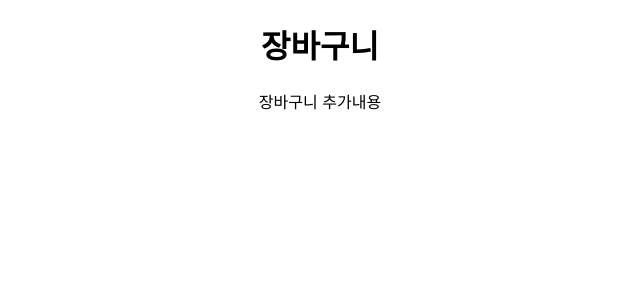
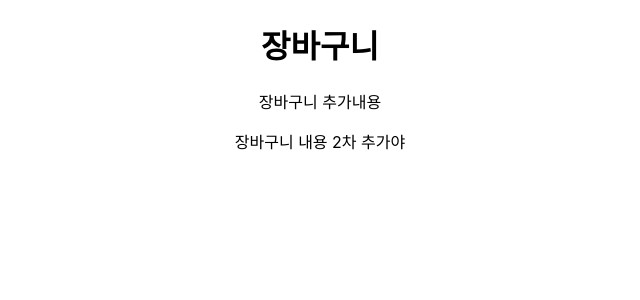
Before and after one commit to kimdohyeon0532/chagan_1team, a React (Create React App) app: page /Cart in a window 1280 px wide. Shown: the top 300 px of the page, without its empty margins (320-960 px from the left). Built offline with nearby package versions, Linux system fonts and the light colour scheme.

Commit message:
장바구니 도현 요청 수정이야
장바구니 도현 요청 수정이야

```diff
--- a/src/cart/Cart.js
+++ b/src/cart/Cart.js
@@ -5,6 +5,7 @@ function Cart() {
     <>
         <h1>장바구니</h1>
         <div>장바구니 추가내용</div>
+        <p>장바구니 내용 2차 추가야</p>
     </>
     )
 }
```
